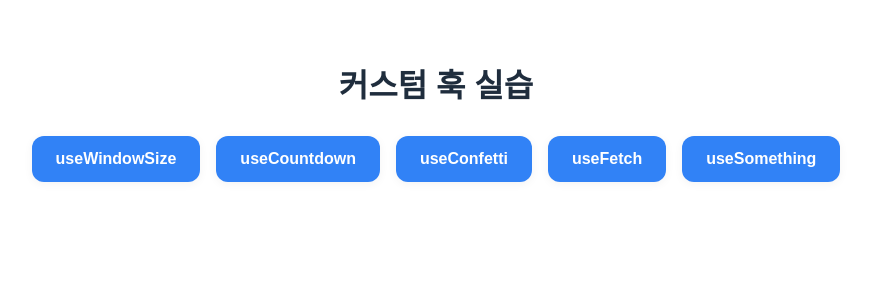
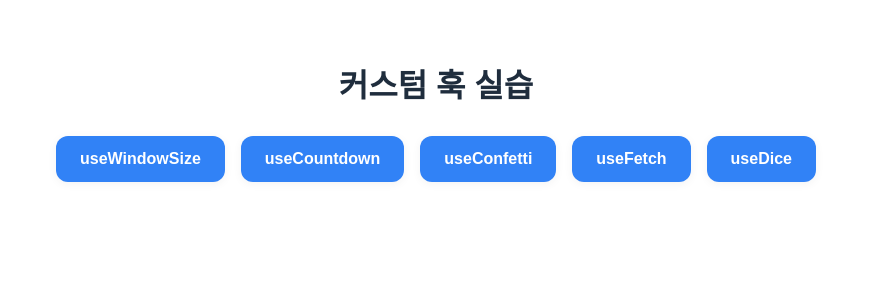
Before and after one commit to LikeLion-at-DGU/13th-Custom-Hook-Session, a React (Vite) app: page / in a window 1280 px wide. Shown: the top 300 px of the page, without its empty margins (204-1075 px from the left). Built offline with nearby package versions, Linux system fonts and the light colour scheme.

Commit message:
Feature: useDice 구현

```diff
--- a/src/components/YourOwnHookPage.jsx
+++ b/src/components/YourOwnHookPage.jsx
@@ -15,7 +15,7 @@ const Dice = styled.div`
 
 export const RollDice = () => {
   const { diceValue, rollDice, rolling } = useDice();
-  // const { something... } = useSomething();
+  // const { something... } = useSomething(); <- 이런 형태로 활용!
   // 하단 UI에 자유롭게 위에서 받아온 값들을 바인딩 해보세요~
   return (
     <div>
--- a/src/hooks/useDiceValue.js
+++ b/src/hooks/useDiceValue.js
@@ -59,4 +59,4 @@ export const useDice = () => {  //컴포넌트에서 const { diceValue, rollDice
   //컴포넌트에서 사용할 수 있도록 현재 상태와 함수들을 외부에 전달하는 것임
   //이제 jsx파일의 컴포넌트에서 useDice()로 불러와서 쓸 수 있게 됨
 
-}; //훅 종료
+}; //훅 정의 종료
--- a/src/pages/MainPage.jsx
+++ b/src/pages/MainPage.jsx
@@ -46,7 +46,7 @@ export const MainPage = () => {
             </button>
 
             <button className="modern-btn" onClick={() => setSelected(5)}>
-              useSomething
+              useDice
             </button>
           </div>
         </>
```
